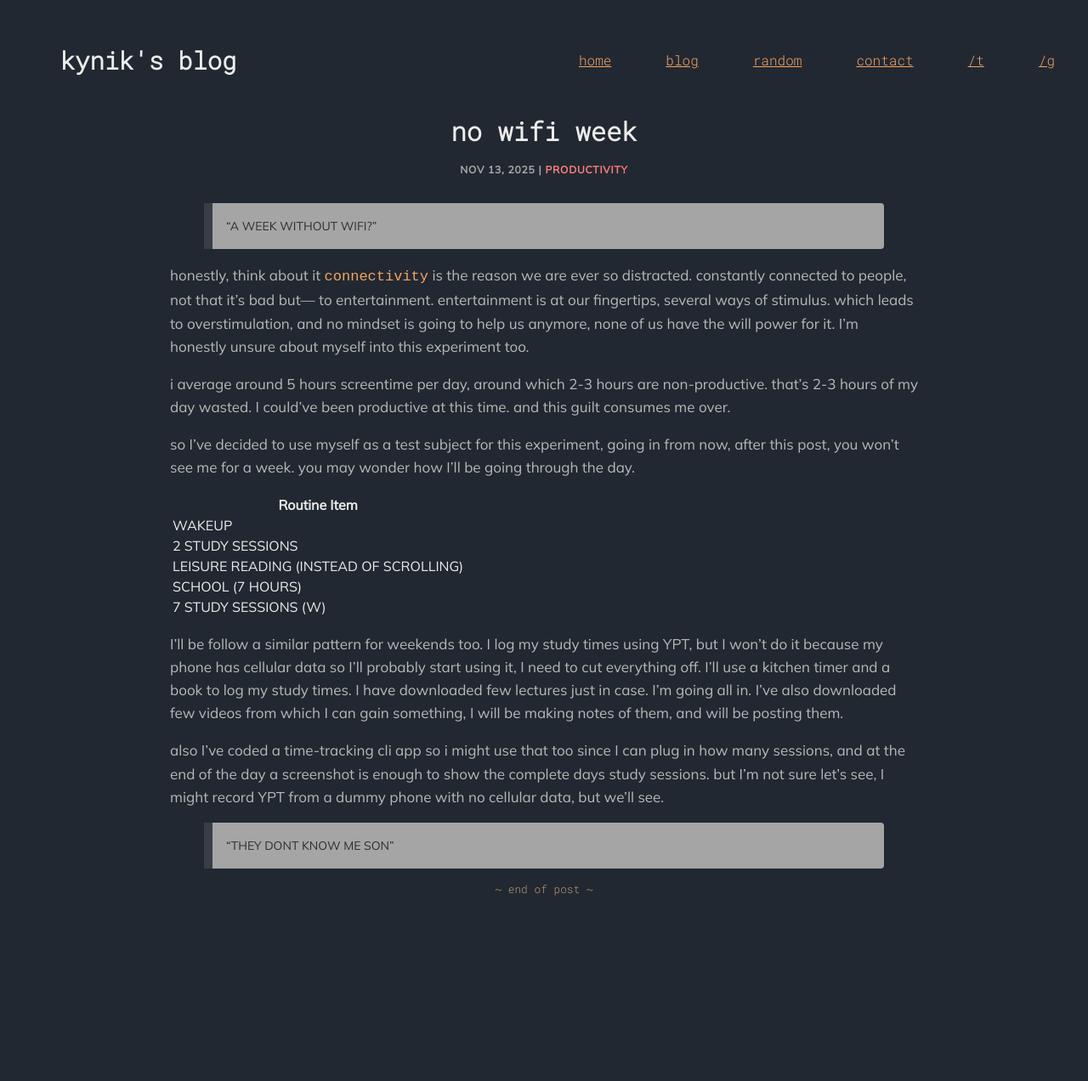
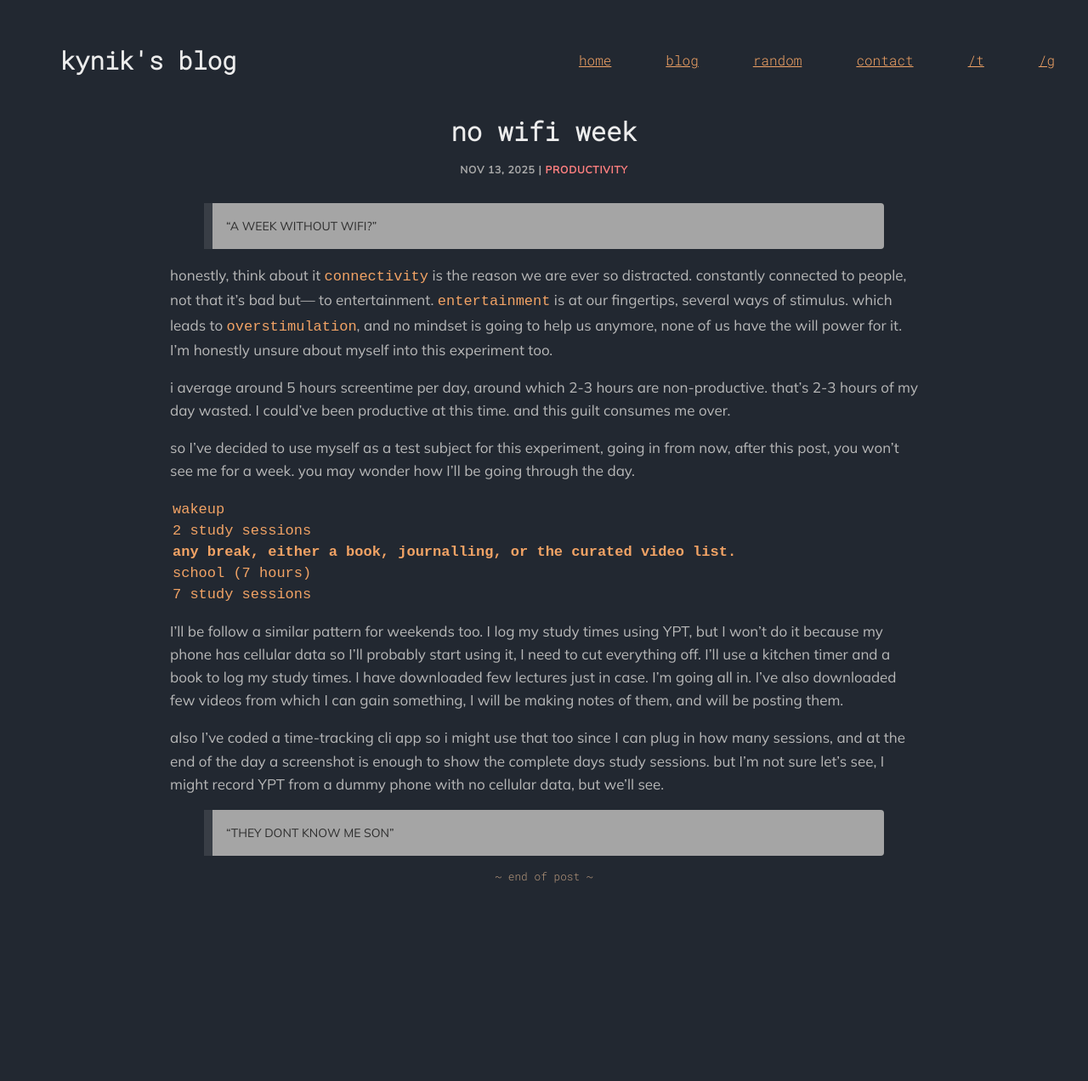
Before and after one commit to 7ynikos/7ynikos.github.io, a Jekyll site: the page built from blog/_posts/2025-11-13-no-wifi-for-a-week.md, in a window 1280 px wide. Shown: the whole page at 85% size. Built offline with Jekyll 4.4.1, drawn with Linux system fonts in a browser that asks for light colours.

Commit message:
Update 2025-11-13-no-wifi-for-a-week.md

```diff
--- a/blog/_posts/2025-11-13-no-wifi-for-a-week.md
+++ b/blog/_posts/2025-11-13-no-wifi-for-a-week.md
@@ -6,7 +6,7 @@ tag: productivity
 
 >"A WEEK WITHOUT WIFI?"
 
-honestly, think about it `connectivity` is the reason we are ever so distracted. constantly connected to people, not that it's bad but— to entertainment. entertainment is at our fingertips, several ways of stimulus. which leads to overstimulation, and no mindset is going to help us anymore, none of us have the will power for it.
+honestly, think about it `connectivity` is the reason we are ever so distracted. constantly connected to people, not that it's bad but— to entertainment. `entertainment` is at our fingertips, several ways of stimulus. which leads to `overstimulation`, and no mindset is going to help us anymore, none of us have the will power for it.
 I'm honestly unsure about myself into this experiment too.
 
 i average around 5 hours screentime per day, around which 2-3 hours are non-productive.
@@ -14,13 +14,13 @@ that's 2-3 hours of my day wasted. I could've been productive at this time. and
 
 so I've decided to use myself as a test subject for this experiment, going in from now, after this post, you won't see me for a week. you may wonder how I'll be going through the day.
 
-| Routine Item                         |
+
 |--------------------------------------|
-| WAKEUP                               |
-| 2 STUDY SESSIONS                     |
-| LEISURE READING (INSTEAD OF SCROLLING) |
-| SCHOOL (7 HOURS)                     |
-| 7 STUDY SESSIONS (W)                 |
+| `wakeup`                             |
+| `2 study sessions  `                 |
+| **`any break, either a book, journalling, or the curated video list.`** |
+| `school (7 hours)`                 |
+| `7 study sessions`             |
 
 
 I'll be follow a similar pattern for weekends too.
```
